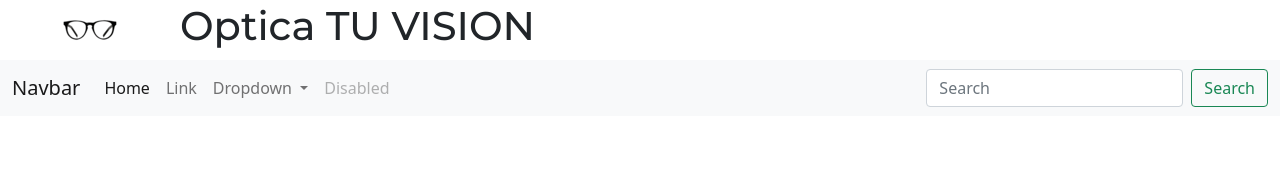
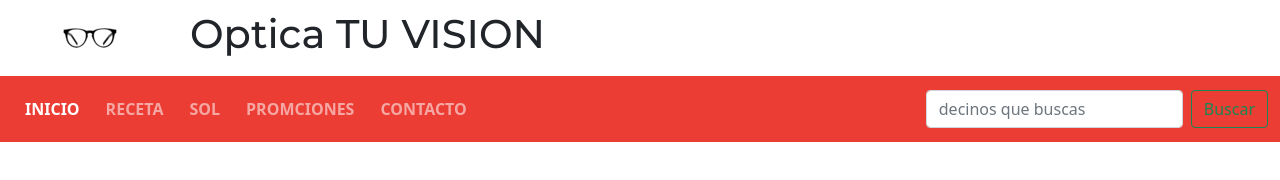
Before and after one commit to jemfo/miProyectoFinalCoder, a plain HTML site: page Index.html in a window 1280 px wide. Drawn offline with nearby package versions, Linux system fonts and the light colour scheme.

Commit message:
header y nav con css

```diff
--- a/Index.html
+++ b/Index.html
@@ -25,40 +25,29 @@
         <h1>Optica TU VISION</h1>
       </div>
     </div>
-    <nav class="navbar navbar-expand-lg navbar-light bg-light">
-
+    <nav class="navbar navbar-expand-lg navbar-dark" style="background-color: rgb(235, 61, 52);">
       <div class="container-fluid">
-
-        <a class="navbar-brand" href="#">Navbar</a>
-        <button class="navbar-toggler" type="button" data-bs-toggle="collapse" data-bs-target="#navbarSupportedContent" aria-controls="navbarSupportedContent" aria-expanded="false" aria-label="Toggle navigation">
-          <span class="navbar-toggler-icon"></span>
-        </button>
         <div class="collapse navbar-collapse" id="navbarSupportedContent">
           <ul class="navbar-nav me-auto mb-2 mb-lg-0">
             <li class="nav-item">
-              <a class="nav-link active" aria-current="page" href="#">Home</a>
+              <a class="nav-link active" aria-current="page" href="#">INICIO</a>
             </li>
             <li class="nav-item">
-              <a class="nav-link" href="#">Link</a>
-            </li>
-            <li class="nav-item dropdown">
-              <a class="nav-link dropdown-toggle" href="#" id="navbarDropdown" role="button" data-bs-toggle="dropdown" aria-expanded="false">
-                Dropdown
-              </a>
-              <ul class="dropdown-menu" aria-labelledby="navbarDropdown">
-                <li><a class="dropdown-item" href="#">Action</a></li>
-                <li><a class="dropdown-item" href="#">Another action</a></li>
-                <li><hr class="dropdown-divider"></li>
-                <li><a class="dropdown-item" href="#">Something else here</a></li>
-              </ul>
+              <a class="nav-link" href="#">RECETA</a>
             </li>
             <li class="nav-item">
-              <a class="nav-link disabled">Disabled</a>
+              <a class="nav-link" href="#">SOL</a>
+            </li>
+            <li class="nav-item">
+              <a class="nav-link" href="#">PROMCIONES</a>
+            </li>
+            <li class="nav-item">
+              <a class="nav-link" href="#">CONTACTO</a>
             </li>
           </ul>
           <form class="d-flex">
-            <input class="form-control me-2" type="search" placeholder="Search" aria-label="Search">
-            <button class="btn btn-outline-success" type="submit">Search</button>
+            <input class="form-control me-2" type="search" placeholder="decinos que buscas" aria-label="Search">
+            <button class="btn btn-outline-success" type="submit">Buscar</button>
           </form>
         </div>
       </div>
--- a/styles.css
+++ b/styles.css
@@ -3,7 +3,8 @@
   padding: O;
   box-sizing: border-box;
 }
-
+/* =================================================================*/
+/* ajustes header*/
 .supnav{
   display: flex;
   align-items: center;
@@ -16,4 +17,17 @@
 .title{
   font-family:'Montserrat', sans-serif;
   font-size: 2rem;
+  padding: 10px;
 }
+
+ .nav-link{
+   font-weight: 600;
+   margin: 5px;
+ }
+
+ /* =================================================================*/
+ /* main */
+
+
+ /* =================================================================*/
+ /* footer */
```
Lines whose indentation alone changed are shown as unchanged.
